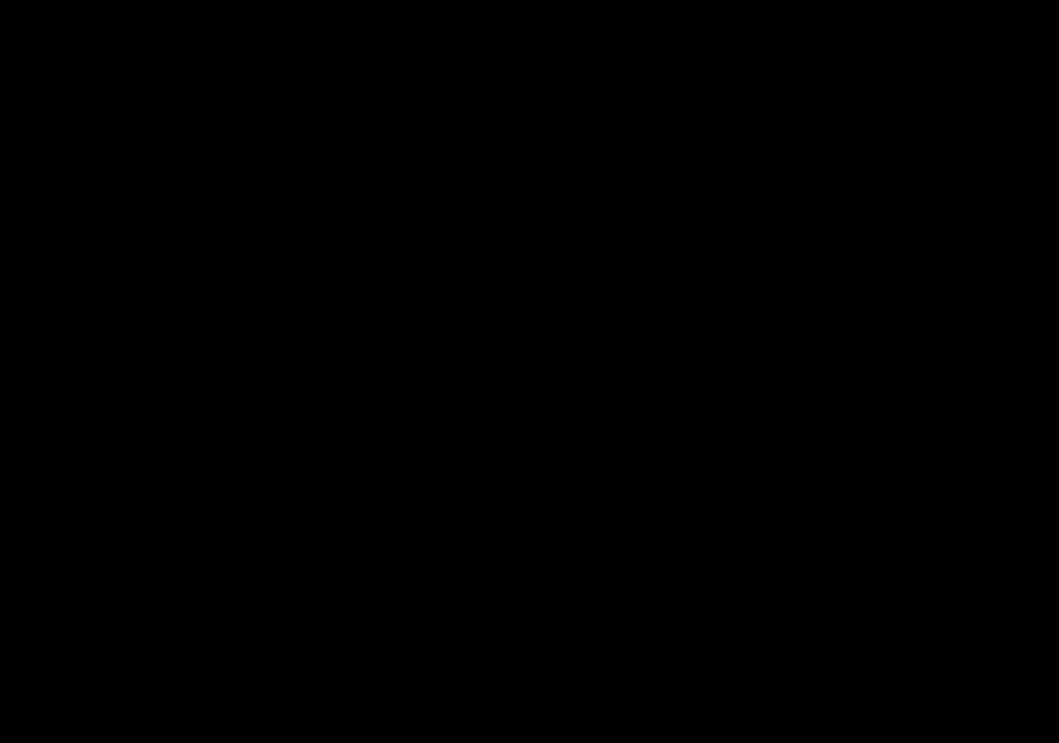
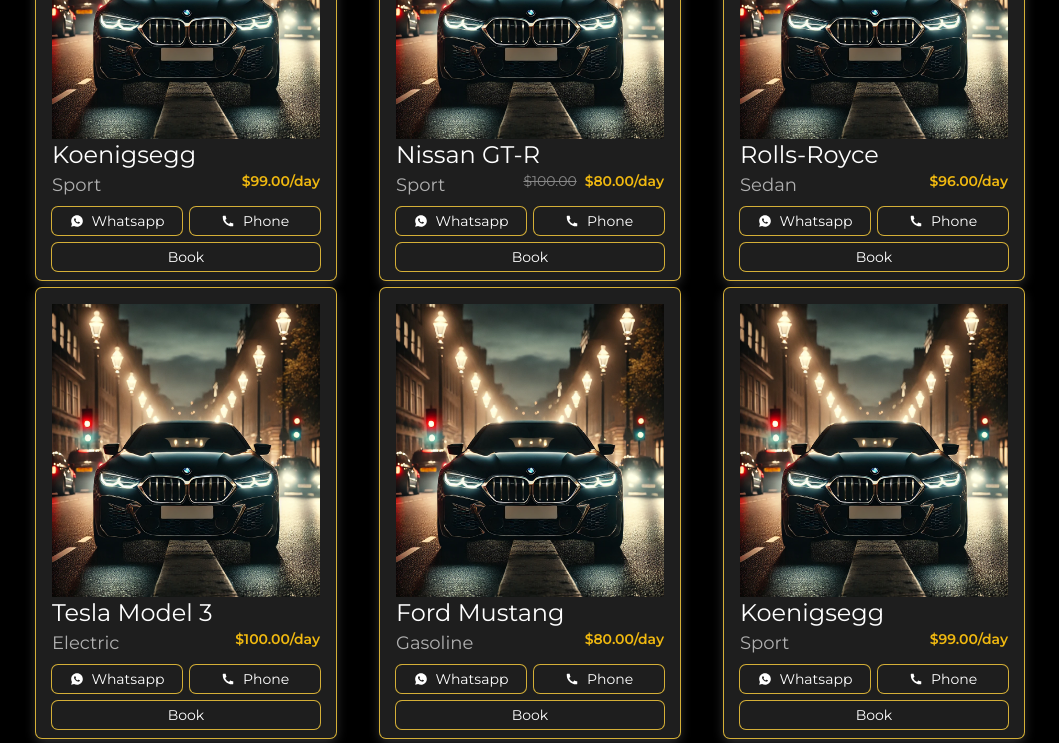
Before and after one commit to wajahat123/Car_Rental_App, a Next.js app: page / in a window 1280 px wide. Shown: the part 1000-1743 px from the top of the page, without its empty margins (110-1169 px from the left). Before the commit the page ends 878 px from the top, so only its background shows below. Built offline with nearby package versions, Linux system fonts and the light colour scheme.

Commit message:
Added footer, modified and comleted the product card, added mock data , created interface for the data oject of cars  and manipulated and read mock  data with props in product cards

```diff
--- /dev/null
+++ b/src/Components/Generals/Footer.tsx
@@ -0,0 +1,33 @@
+import React from "react";
+import Image from "next/image";
+import { CiTimer } from "react-icons/ci";
+import { H_Three } from "@/Utils/Typography";
+const Footer = () => {
+  return (
+
+     <div className="px-4 sm:px-8 md:px-16 lg:px-32 xl:px-64 max-w-7xl w-full mx-auto text-text-muted ">
+        <div>
+            <H_Three  text="Useful Links"/>
+            <ul>
+<li>
+                Our Cars
+    </li>
+<li>
+    Blog
+    </li>
+<li>
+    Contact Us
+    </li>
+<li>
+    Privacy Policy
+    </li>
+<li>
+    Rental Policy
+    </li>
+<li>
+    Testimonial
+    </li>
+            </ul>
+        </div>
+ </div>)}
+ export default Footer;
--- a/src/Components/Product/ProductCard.tsx
+++ b/src/Components/Product/ProductCard.tsx
@@ -1,15 +1,44 @@
-// import { H_Two } from "@/Utils/Typography";
-// import Image from "next/image";
+import { H_Four} from "@/Utils/Typography";
+import Image from "next/image";
+import {Car} from "@/Utils/utils"
+import Link from "next/link";
+import { RiPhoneFill, RiWhatsappFill } from "react-icons/ri";
 
-// const ProductCard = async () => {
-//    console.log(data);
-//   data = data[0]
-//   console.log(data,"Roman");
-//   return (
-//     <div className="bg-surface w-60 h-72 ">
-//    <Image src={data.image_url} alt="image" width={400} height={400} className="h-[70%] w-full " />
-// <H_Two text={data.name}/>    </div>
-//   )
-// }
 
-// export default ProductCard
+const ProductCard = ({data}:{data: Car}) => {
+  return (
+    <div className="bg-surface w-[300px] h-[450px] mx-auto p-4 shadow-lux-white ring-1 ring-primary rounded-md">
+      <Image
+        src="/assets/images/CARS2.png"
+        alt="image"
+        width={400}
+        height={400}
+        className="h-[70%] w-full "
+      />
+        <H_Four text={data.name} />
+    <div className="flex justify-between items-start">
+    <div>
+
+         <p className="text-secondary">{data.type}</p>
+       </div>
+        <div className="text-xs md:text-sm ">
+       {data.original_price ? <p className="gap-2 flex"><span className="line-through text-text-muted">{data.original_price}</span><span className="text-warning font-bold">{data.price_per_day}</span>
+
+        </p>: <p className="text-warning font-bold">{data.price_per_day}</p> }
+       </div>
+    </div>
+    <div className="flex w-full justify-between items-center gap-2 text-xs md:text-sm mt-2">
+    <button className="flex justify-center gap-2 items-center w-[50%] hover:bg-white hover:text-primary hover:ring:white transition-all duration-300  active:scale-95 active:bg-primary active:ring-primary active:text-white ring-1 rounded-md ring-primary p-[2px] md:p-[4px] ">
+
+
+        <RiWhatsappFill /> Whatsapp </button>
+        <button className="flex justify-center gap-2 items-center w-[50%] hover:bg-white hover:text-primary hover:ring:white transition-all duration-300  active:scale-95 active:bg-primary active:ring-primary active:text-white ring-1 rounded-md ring-primary p-[2px] md:p-[4px] ">
+        <RiPhoneFill /> Phone </button>
+    </div>
+    <button className="flex justify-center gap-2 items-center w-full mt-2 text-xs md:text-sm hover:bg-white hover:text-primary hover:ring:white transition-all duration-300  active:scale-95 active:bg-primary active:ring-primary active:text-white ring-1 rounded-md ring-primary p-[2px] md:p-[4px] ">
+     Book </button>
+     </div>
+  );
+};
+
+export default ProductCard;
--- /dev/null
+++ b/src/Utils/CarsData.json
@@ -0,0 +1,157 @@
+[
+    {
+      "id": 1,
+      "name": "Koenigsegg",
+      "type": "Sport",
+      "fuel_capacity": "90L",
+      "transmission": "Manual",
+      "seating_capacity": "2 People",
+      "price_per_day": "$99.00/day",
+      "tags": ["popular"]
+    },
+    {
+      "id": 2,
+      "name": "Nissan GT-R",
+      "type": "Sport",
+      "fuel_capacity": "80L",
+      "transmission": "Manual",
+      "seating_capacity": "2 People",
+      "price_per_day": "$80.00/day",
+      "original_price": "$100.00",
+      "tags": ["popular"]
+    },
+    {
+      "id": 3,
+      "name": "Rolls-Royce",
+      "type": "Sedan",
+      "fuel_capacity": "70L",
+      "transmission": "Manual",
+      "seating_capacity": "4 People",
+      "price_per_day": "$96.00/day",
+      "tags": ["popular"]
+    },
+    {
+      "id": 5,
+      "name": "Tesla Model 3",
+      "type": "Electric",
+      "fuel_capacity": "100kWh",
+      "transmission": "Manual",
+      "seating_capacity": "5 seats",
+      "price_per_day": "$100.00/day",
+      "tags": ["recommended"]
+    },
+    {
+      "id": 6,
+      "name": "Ford Mustang",
+      "type": "Gasoline",
+      "fuel_capacity": "60L",
+      "transmission": "Manual",
+      "seating_capacity": "4 seats",
+      "price_per_day": "$80.00/day",
+      "tags": ["recommended"]
+    }
+  ,
+    {
+      "id": 1,
+      "name": "Koenigsegg",
+      "type": "Sport",
+      "fuel_capacity": "90L",
+      "transmission": "Manual",
+      "seating_capacity": "2 People",
+      "price_per_day": "$99.00/day",
+      "tags": ["popular"]
+    },
+    {
+      "id": 2,
+      "name": "Nissan GT-R",
+      "type": "Sport",
+      "fuel_capacity": "80L",
+      "transmission": "Manual",
+      "seating_capacity": "2 People",
+      "price_per_day": "$80.00/day",
+      "original_price": "$100.00",
+      "tags": ["popular"]
+    },
+    {
+      "id": 3,
+      "name": "Rolls-Royce",
+      "type": "Sedan",
+      "fuel_capacity": "70L",
+      "transmission": "Manual",
+      "seating_capacity": "4 People",
+      "price_per_day": "$96.00/day",
+      "tags": ["popular"]
+    },
+    {
+      "id": 5,
+      "name": "Tesla Model 3",
+      "type": "Electric",
+      "fuel_capacity": "100kWh",
+      "transmission": "Manual",
+      "seating_capacity": "5 seats",
+      "price_per_day": "$100.00/day",
+      "tags": ["recommended"]
+    },
+    {
+      "id": 6,
+      "name": "Ford Mustang",
+      "type": "Gasoline",
+      "fuel_capacity": "60L",
+      "transmission": "Manual",
+      "seating_capacity": "4 seats",
+      "price_per_day": "$80.00/day",
+      "tags": ["recommended"]
+    }
+  ,
+    {
+      "id": 1,
+      "name": "Koenigsegg",
+      "type": "Sport",
+      "fuel_capacity": "90L",
+      "transmission": "Manual",
+      "seating_capacity": "2 People",
+      "price_per_day": "$99.00/day",
+      "tags": ["popular"]
+    },
+    {
+      "id": 2,
+      "name": "Nissan GT-R",
+      "type": "Sport",
+      "fuel_capacity": "80L",
+      "transmission": "Manual",
+      "seating_capacity": "2 People",
+      "price_per_day": "$80.00/day",
+      "original_price": "$100.00",
+      "tags": ["popular"]
+    },
+    {
+      "id": 3,
+      "name": "Rolls-Royce",
+      "type": "Sedan",
+      "fuel_capacity": "70L",
+      "transmission": "Manual",
+      "seating_capacity": "4 People",
+      "price_per_day": "$96.00/day",
+      "tags": ["popular"]
+    },
+    {
+      "id": 5,
+      "name": "Tesla Model 3",
+      "type": "Electric",
+      "fuel_capacity": "100kWh",
+      "transmission": "Manual",
+      "seating_capacity": "5 seats",
+      "price_per_day": "$100.00/day",
+      "tags": ["recommended"]
+    },
+    {
+      "id": 6,
+      "name": "Ford Mustang",
+      "type": "Gasoline",
+      "fuel_capacity": "60L",
+      "transmission": "Manual",
+      "seating_capacity": "4 seats",
+      "price_per_day": "$80.00/day",
+      "tags": ["recommended"]
+    }
+  ]
--- a/src/Utils/Productdata.ts
+++ /dev/null
@@ -1,5 +0,0 @@
-async function FetchData() {
-    const fetchData = await fetch("https://sanity-nextjs-application.vercel.app/api/hackathon/template7");
-let data = await fetchData.json();
-return data
-}
--- a/src/Utils/Typography.tsx
+++ b/src/Utils/Typography.tsx
@@ -1,16 +1,20 @@
-import { Playfair_Display, Montserrat, Cormorant_Garamond } from 'next/font/google';
+import {
+  Playfair_Display,
+  Montserrat,
+  Cormorant_Garamond,
+} from "next/font/google";
 
 const playfair = Playfair_Display({
-  weight: ['400', '700'],
-  subsets: ['latin'],
+  weight: ["400", "700"],
+  subsets: ["latin"],
 });
 const montserrat = Montserrat({
-  weight: ['400', '600'],
-  subsets: ['latin'],
+  weight: ["400", "600"],
+  subsets: ["latin"],
 });
 const garamond = Cormorant_Garamond({
-  weight: ['400', '700'],
-  subsets: ['latin'],
+  weight: ["400", "700"],
+  subsets: ["latin"],
 });
 
 interface props {
@@ -21,7 +25,9 @@
 export const H_One = ({ text, className }: props) => {
   return (
     <h1
-      className={`${className}  text-4xl md:text-5xl font-playfair lg:text-6xl font-bold l ${playfair.className}`}
+      className={`${className}  text-4xl md:text-5xl font-playfair
+
+         font-bold l ${playfair.className}`}
     >
       {text}
     </h1>
@@ -31,7 +37,9 @@
 export const H_Two = ({ text, className }: props) => {
   return (
     <h2
-      className={`${className}  text-3xl md:text-4xl  lg:text-5xl font-playfair font-medium ${playfair.className}`}
+      className={`${className}  text-3xl md:text-4xl
+
+         font-playfair font-medium ${playfair.className}`}
     >
       {text}
     </h2>
@@ -40,7 +48,9 @@
 export const H_Three = ({ text, className }: props) => {
   return (
     <h3
-      className={`${className}  text-2xl md:text-3xl  lg:text-4xl font-normal   ${montserrat.className}`}
+      className={`${className}  text-2xl md:text-3xl
+
+         font-normal   ${montserrat.className}`}
     >
       {text}
     </h3>
@@ -49,7 +59,9 @@
 export const H_Four = ({ text, className }: props) => {
   return (
     <h4
-      className={`${className}  text-xl md:text-2xl  lg:text-3xl font-montserrat font-normal 	  ${montserrat.className}`}
+      className={`${className}  text-xl md:text-2xl
+
+         font-montserrat font-normal 	  ${montserrat.className}`}
     >
       {text}
     </h4>
@@ -58,7 +70,9 @@
 export const H_Five = ({ text, className }: props) => {
   return (
     <h5
-      className={`${className}   font-garamond text-lg md:text-xl lg:text-2xl   ${garamond.className}`}
+      className={`${className}   font-garamond text-lg md:text-xl
+
+           ${garamond.className}`}
     >
       {text}
     </h5>
@@ -67,12 +81,13 @@
 export const H_Six = ({ text, className }: props) => {
   return (
     <h6
-      className={`${className}  font-garamond text-base md:text-lg lg:text-xl font-normal     ${garamond.className}`}
+      className={`${className}  font-garamond text-base md:text-lg
+
+        font-normal     ${garamond.className}`}
     >
       {text}
     </h6>
   );
 };
 
-
 //https://sanity-nextjs-application.vercel.app/api/hackathon/template7
--- /dev/null
+++ b/src/Utils/utils.ts
@@ -0,0 +1,11 @@
+export interface Car {
+    id: number;
+    name: string;
+    type: string;
+    fuel_capacity: string;
+    transmission: string;
+    seating_capacity: string;
+    original_price?:string;
+    price_per_day: string;
+    tags: string[];
+  }
--- a/src/app/layout.tsx
+++ b/src/app/layout.tsx
@@ -2,6 +2,7 @@
 import { Geist, Geist_Mono } from "next/font/google";
 import "./globals.css";
 import Navbar from "@/Components/Generals/Navbar";
+import Footer from "@/Components/Generals/Footer";
 
 const geistSans = Geist({
   variable: "--font-geist-sans",
@@ -31,11 +32,11 @@
         <header className=" bg-background text-text-secondary text-lg shadow-lux-gold">
           <Navbar />
         </header>
-        <main className="flex-grow ">
+        <main className="flex-grow mb-10">
           {children}
         </main>
-        <footer className="bg-gray-700 px-4 sm:px-8 md:px-16 lg:px-32 xl:px-64 max-w-7xl w-full mx-auto py-6 text-white text-center">
-          Footer Content
+        <footer className=" py-6 bg-surface">
+          <Footer/>
         </footer>
       </body>
     </html>
--- a/src/app/page.tsx
+++ b/src/app/page.tsx
@@ -2,12 +2,20 @@
 import Hero from "@/Components/Home/Hero";
 import ProductCard from "@/Components/Product/ProductCard";
 import Image from "next/image";
+import data from "@/Utils/CarsData.json"
+import {Car} from "@/Utils/utils"
+export default async function Home() {
 
-export default function Home() {
   return (
  <div className="">
 <Hero/>
 <BrandsSlider/>
+<h1>Our Products</h1>
+<div className="flex gap-2 flex-wrap shrink-0 lg:px-32">
+{data.map((element:Car, index:number) => (
+<ProductCard data={element} key={index}/>
+))}
+</div>
  </div>
   );
 }
```
Also changed, not shown: next.config.ts (+1 -16 lines).
